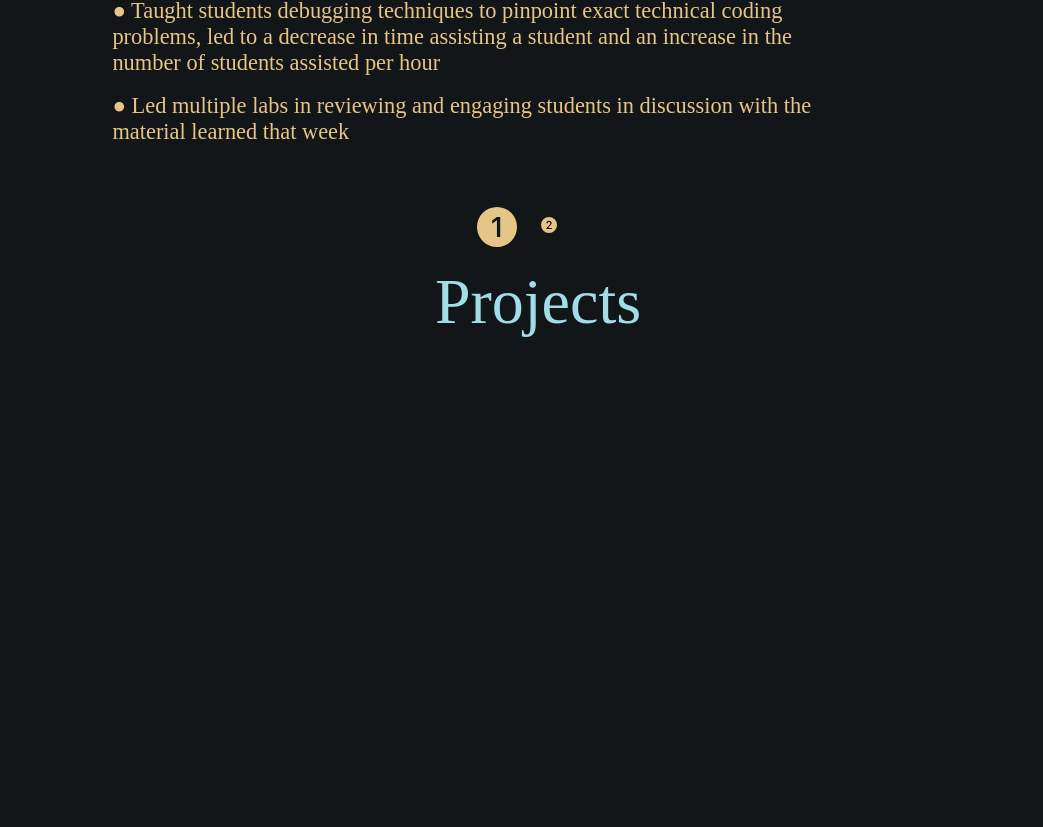
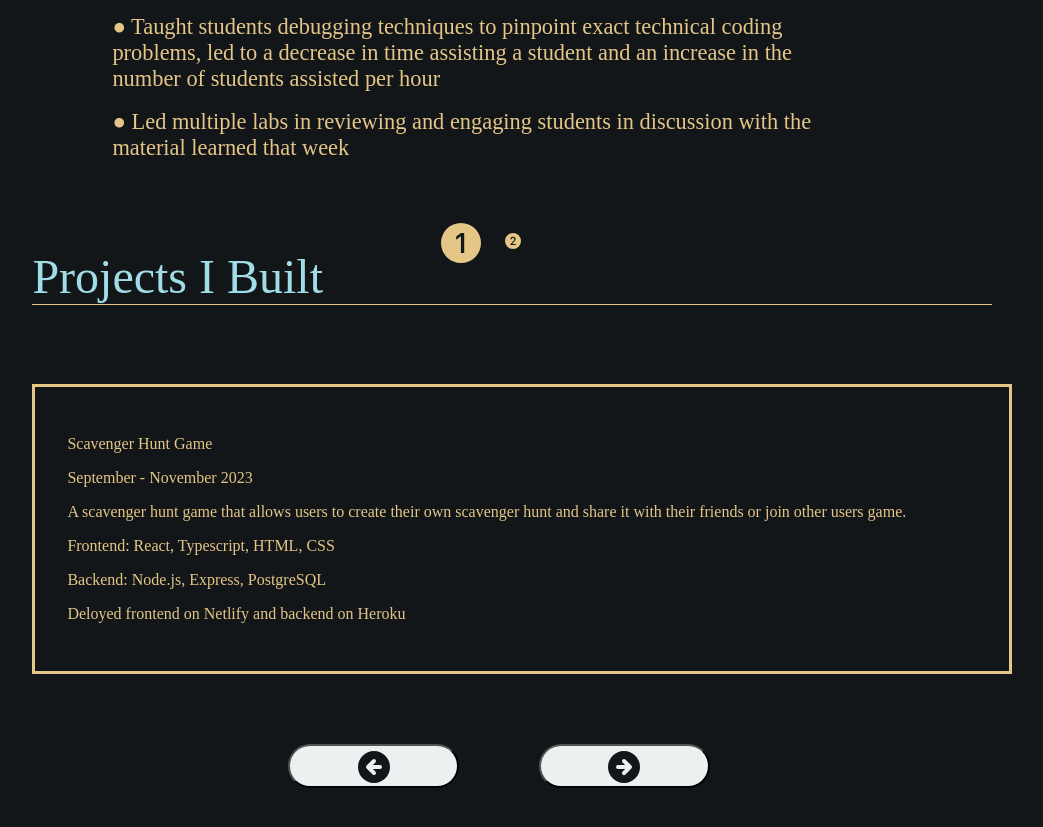
Before and after one commit to alisaeed10/Portfolio-website-with-react, a React (Vite) app: page / in a window 1280 px wide. Shown: the part 2207-3034 px from the top of the page, without its empty margins (102-1145 px from the left). Built offline with nearby package versions, Linux system fonts and the light colour scheme.

Commit message:
half-way finsihed with projects section

```diff
--- a/src/Exp.tsx/Exp.css
+++ b/src/Exp.tsx/Exp.css
@@ -17,7 +17,7 @@
 }
 .exp-employer{
     color: #F7F3E3;
-    font-size: 1.7rem;
+    font-size: 2rem;
 }
 .exp-position{
     color: #ecf0f1;
@@ -72,7 +72,7 @@
     display: flex;
     color: #E5C687;
     margin-right: 1.5rem;
-    margin-left: 1.5rem;
+    margin-left: -3rem;
     font-size: 2.5rem;
     border-radius: 2rem;
 }
--- a/src/Projects/Project.css
+++ b/src/Projects/Project.css
@@ -1,10 +1,17 @@
 .Projects{
     display: flex;
     flex-direction: column;
-    align-items: center;
+    margin-left: 10%;
     height: 100vh;
 }
 .Project-title{
-    font-size: 4rem;
+    font-size: 3rem;
     color: #A0DDE6;
 }
+.project-content{
+    margin-top: 5rem;
+    border: 3px solid #E5C687;
+    width: 80%;
+    color: #E5C687;
+    padding: 2rem 2rem 2rem 2rem;
+}
--- a/src/Projects/Project.tsx
+++ b/src/Projects/Project.tsx
@@ -1,8 +1,81 @@
+import { FontAwesomeIcon } from '@fortawesome/react-fontawesome';
+import { faWindowMinimize } from '@fortawesome/free-regular-svg-icons';
+import { HiArrowCircleLeft } from "react-icons/hi";
+import { HiArrowCircleRight } from "react-icons/hi";
+import { useState } from 'react';
 import './Project.css';
+
 export function Projects() {
+    const [index, setIndex] = useState(0);
+    const [slideIndex, setSlideIndex] = useState(true);
+    const theProjects = [
+        [
+            "Scavenger Hunt Game",
+            "September - November 2023",
+            "A scavenger hunt game that allows users to create their own scavenger hunt and share it with their friends or join other users game.",
+            [
+                "Frontend: React, Typescript, HTML, CSS ",
+                "Backend: Node.js, Express, PostgreSQL ",
+                "Deloyed frontend on Netlify and backend on Heroku"
+            ]
+
+        ],
+        [
+            "3 Card Poker",
+            "March - April 2023",
+            "A game that given 3 random cards from a deck of cards, the user can bet on whether they will win or lose the game against the server",
+            [
+                "Frontend: JavaFX",
+                "Backend: Java",
+                "Tested using JUnit and built using Apache Maven"
+            ]
+        ],
+        [
+            "Database Search",
+            "January - February 2023",
+            "Searched Chicago's Metra database for information about train ridership for each Metra line and Displayed a graph of the data acquired using Python's matplot library and an image of the Chicago city grid using Python's matplotlib library",
+            [
+                "Tools: Python, SQLite",
+                "Libraries: Matplotlib"
+            ]
+        ]
+    ]
+    const nextSlide = () => {
+        let newIndex = index + 1;
+        if (newIndex === theProjects.length) {
+            newIndex = theProjects.length-1;
+        }
+        setIndex(newIndex);
+        setSlideIndex(false);
+    }
+    const prevSlide = () => {
+        let newIndex = index - 1;
+        if (newIndex < 0) {
+            newIndex = 0;
+        }
+        setIndex(newIndex);
+        setSlideIndex(true);
+    }
     return (
         <div className="Projects">
-            <p className="Project-title">Projects</p>
+            <p className="Project-title">Projects I Built</p>
+            <FontAwesomeIcon icon={faWindowMinimize} className='line' />
+            <div className='project-content'>
+                <p className='project-name'>{theProjects[index][0]}</p>
+                <p className='project-date'>{theProjects[index][1]}</p>
+                <p className='project-description'>{theProjects[index][2]}</p>
+                {Array.isArray(theProjects[index][3])
+                    ? theProjects[index][3].map((item: string, num: number) => (
+                        <p className='project-bulletpoint' key={num}>{item}</p>
+                    )) : <p>{theProjects[index][3]}</p>
+                }
+            </div>
+            <div className='next-slide-nav'>
+                <button className='next-slides' onClick={() => prevSlide()}><HiArrowCircleLeft />
+                </button>
+                <button className='next-slides' onClick={() => nextSlide()}><HiArrowCircleRight />
+                </button>
+            </div>
         </div>
     );
 }
```
